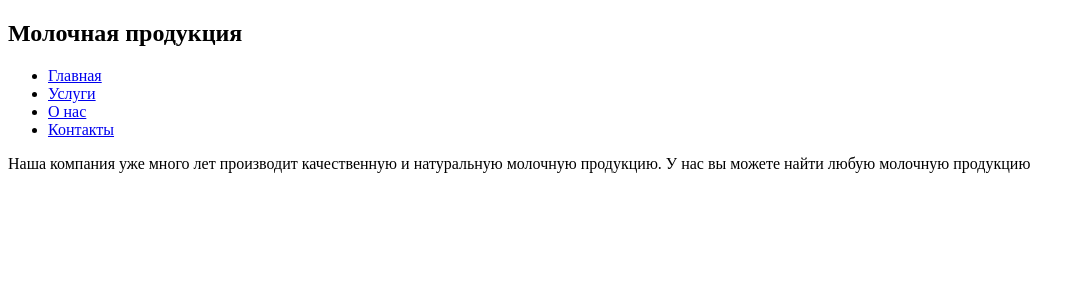
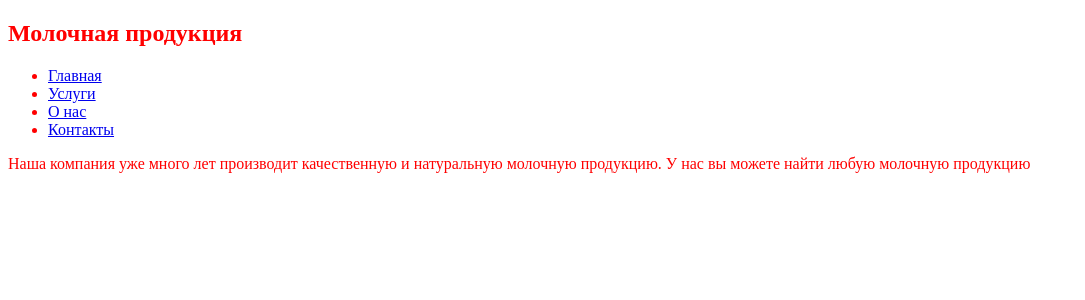
Before and after one commit to Lirik-le/ex2, a Django app: page / in a window 1280 px wide. Shown: the top 300 px of the page, without its empty margins (0-1085 px from the left). Run offline with Django 4.2, Linux system fonts and the light colour scheme.

Commit message:
Задание 2+

```diff
--- a/ex2/templates/base.html
+++ b/ex2/templates/base.html
@@ -5,6 +5,8 @@
     <meta name="viewport"
           content="width=device-width, user-scalable=no, initial-scale=1.0, maximum-scale=1.0, minimum-scale=1.0">
     <meta http-equiv="X-UA-Compatible" content="ie=edge">
+    {% load static %}
+    <link rel="stylesheet" href="{% static 'ex2/style.css' %}">
     <title>{% block title %} Главная {% endblock %}</title>
 </head>
 <body>
--- a/ex2/views.py
+++ b/ex2/views.py
@@ -1,5 +1,4 @@
 from django.http import HttpResponseRedirect
-from django.shortcuts import redirect, render
 from django.views import generic
 
 from .forms import Create
--- a/exam/settings.py
+++ b/exam/settings.py
@@ -116,7 +116,12 @@ USE_TZ = True
 # Static files (CSS, JavaScript, Images)
 # https://docs.djangoproject.com/en/4.1/howto/static-files/
 
+STATICFILES_DIRS = [
+    os.path.join(BASE_DIR, 'static'),
+]
+
 STATIC_URL = 'static/'
+
 MEDIA_URL = '/media/'
 MEDIA_ROOT = os.path.join(BASE_DIR, 'media')
 
--- /dev/null
+++ b/static/ex2/style.css
@@ -0,0 +1,3 @@
+body {
+    color: red;
+}
```
